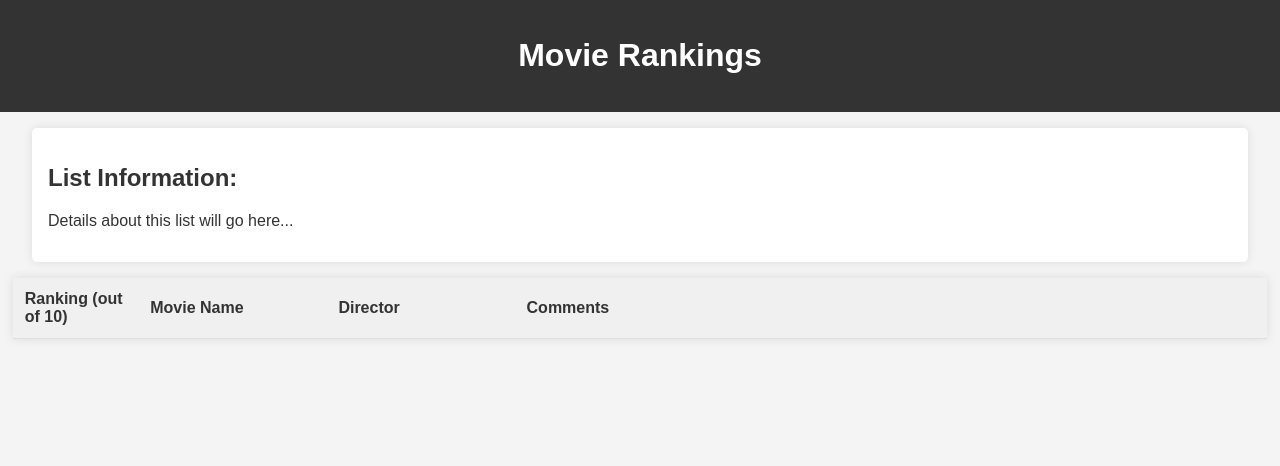
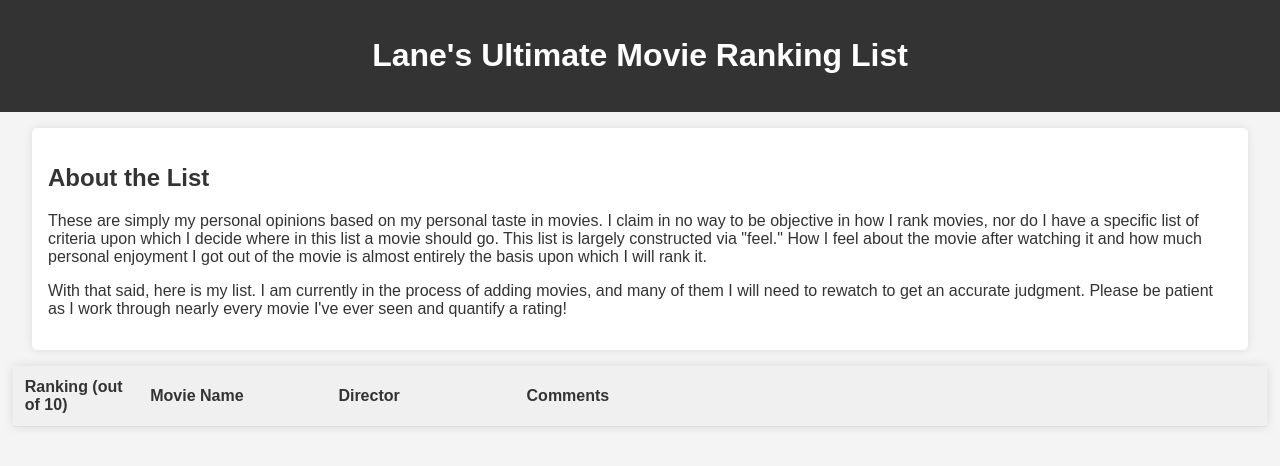
Before and after one commit to computablee/Movie-Rankings, a plain HTML site: page index.html in a window 1280 px wide. Drawn offline with Linux system fonts and the light colour scheme; no server answers.

Commit message:
added the rest of the basic information

```diff
--- a/index.html
+++ b/index.html
@@ -11,12 +11,19 @@
 <body>
 
     <header>
-        <h1>Movie Rankings</h1>
+        <h1>Lane's Ultimate Movie Ranking List</h1>
     </header>
 
     <section id="list-info">
-        <h2>List Information:</h2>
-        <p>Details about this list will go here...</p>
+        <h2>About the List</h2>
+        <p>These are simply my personal opinions based on my personal taste in movies. I claim in no way to be objective
+            in how I rank movies, nor do I have a specific list of criteria upon which I decide where in this list a
+            movie should go. This list is largely constructed via "feel." How I feel about the movie after watching it
+            and how much personal enjoyment I got out of the movie is almost entirely the basis upon which I will rank
+            it.</p>
+        <p>With that said, here is my list. I am currently in the process of adding movies, and many of them I will need
+            to rewatch to get an accurate judgment. Please be patient as I work through nearly every movie I've ever
+            seen and quantify a rating!</p>
     </section>
 
     <table id="rankings">
```
